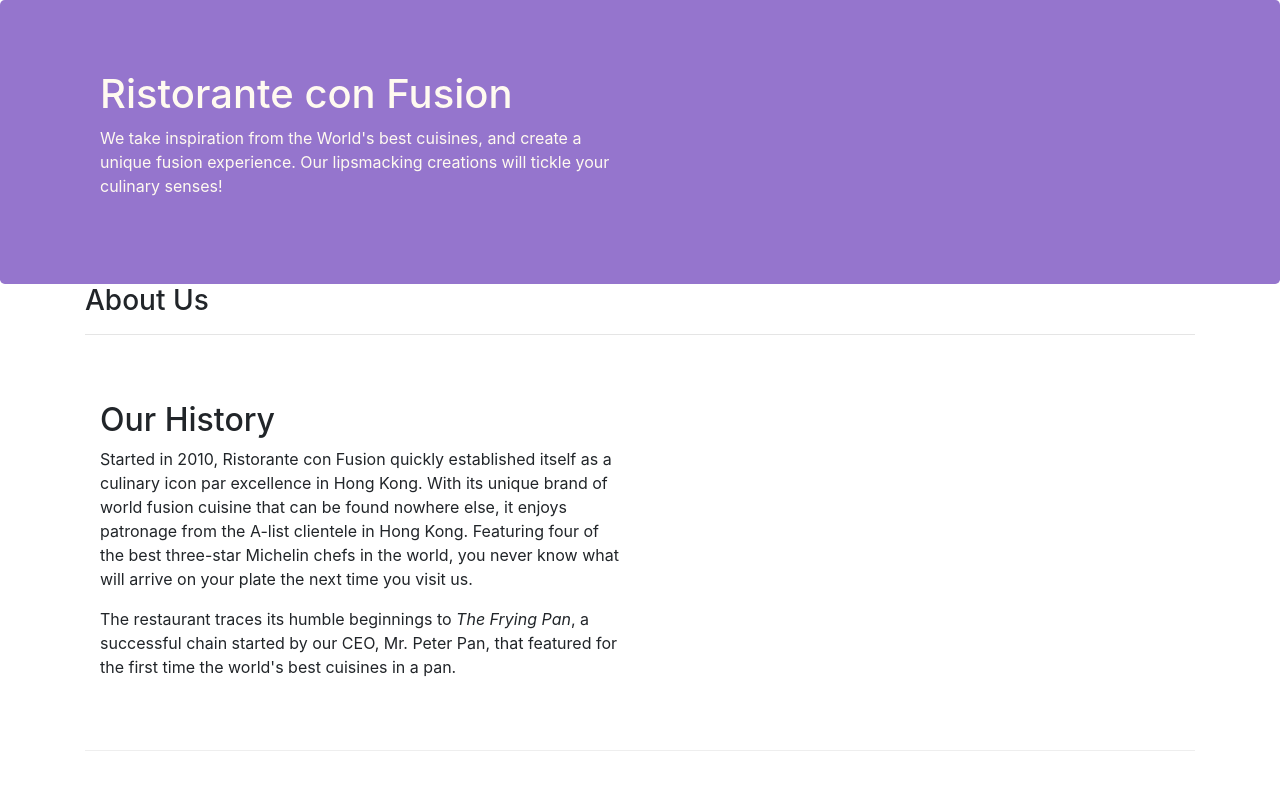
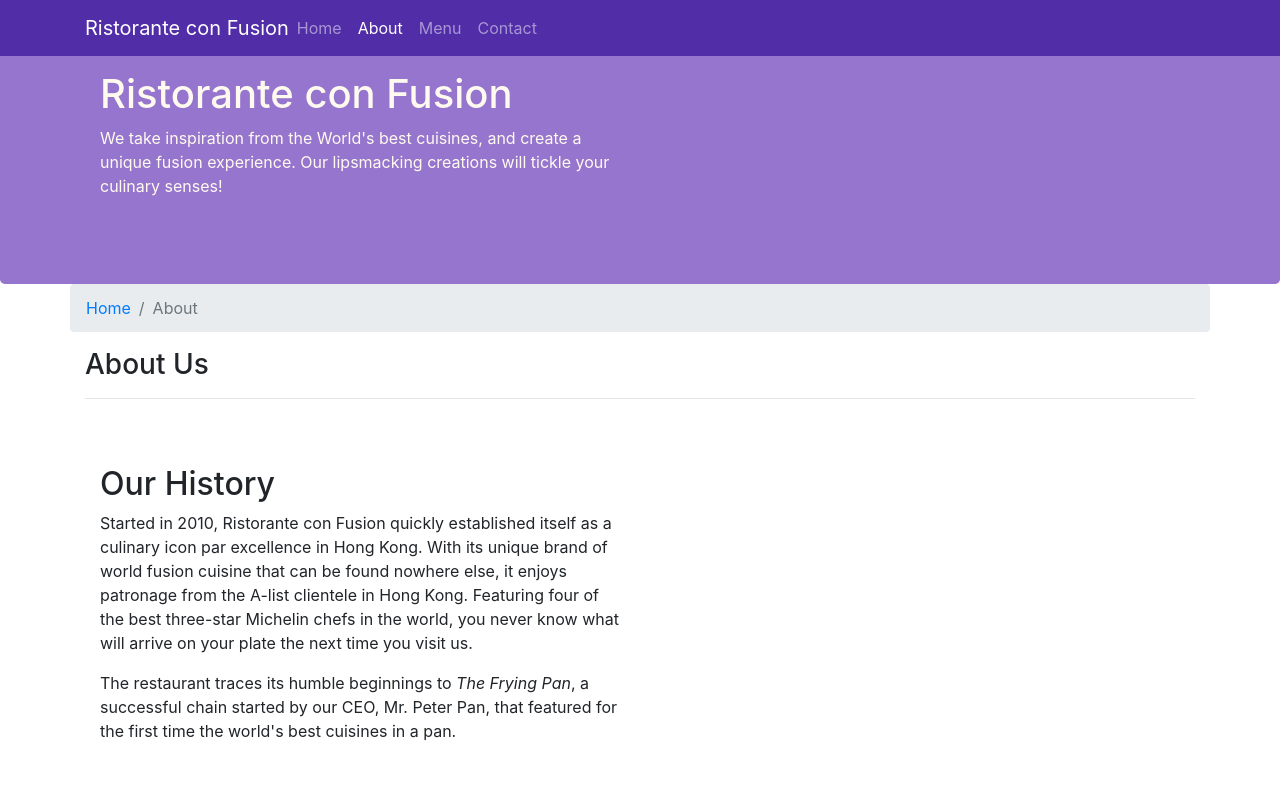
Before and after one commit to thinlines/bootstrap-course, a website: page aboutus.html in a window 1280 px wide. Shown: the top 798 px of the page. Drawn offline with nearby package versions, Linux system fonts and the light colour scheme.

Commit message:
add navbar and breadcrumbs
Other changes include changing the color of the navbar and updating
the links in the footer.

```diff
--- a/aboutus.html
+++ b/aboutus.html
@@ -7,11 +7,29 @@
     <meta http-equiv="x-ua-compatible" content=="ie=edge">
     <link rel="stylesheet" href="node_modules/bootstrap/dist/css/bootstrap.min.css">
     <link rel="stylesheet" href="css/styles.css">
-    <title>Ristorante Con Fusion: About Us</title>
+    <title>Ristorante con Fusion: About Us</title>
 
 </head>
 
 <body>
+
+	<nav class="navbar navbar-dark navbar-expand-sm fixed-top">
+		<div class="container">
+			<button class="navbar-toggler" type="button" data-toggle="collapse" data-target="#Navbar">
+				<span class="navbar-toggler-icon"></span>
+			</button>
+			<a class="navbar-brand mr-auto" href="#">Ristorante con Fusion</a>
+			<div class="collapse navbar-collapse" id="Navbar">
+				<ul class="navbar-nav mr-auto">
+					<li class="nav-item"><a class="nav-link" href="/">Home</a></li>
+					<li class="nav-item"><a class="nav-link active" href="#">About</a></li>
+					<li class="nav-item"><a class="nav-link" href="#">Menu</a></li>
+					<li class="nav-item"><a class="nav-link" href="#">Contact</a></li>
+				</ul>
+			</div>
+		</div>
+	</nav>
+
 
     <header class="jumbotron">
         <div class="container">
@@ -28,6 +46,10 @@
 
     <div class="container">
         <div class="row">
+        	<ol class="col-12 breadcrumb">
+        		<li class="breadcrumb-item"><a href="/index.html">Home</a></li>
+        		<li class="breadcrumb-item active">About</li>
+        	</ol>
             <div class="col">
                <h3>About Us</h3>
                <hr>
@@ -67,7 +89,7 @@
                 <div class="col-4 offset-1 col-sm-2">
                     <h5>Links</h5>
                     <ul class="list-unstyled">
-                        <li><a href="#">Home</a></li>
+                        <li><a href="/">Home</a></li>
                         <li><a href="#">About</a></li>
                         <li><a href="#">Menu</a></li>
                         <li><a href="#">Contact</a></li>
@@ -97,7 +119,7 @@
            </div>
            <div class="row justify-content-center">
                 <div class="col-auto">
-                    <p>© Copyright 2018 Ristorante Con Fusion</p>
+                    <p>© Copyright 2018 Ristorante con Fusion</p>
                 </div>
            </div>
         </div>
--- a/css/styles.css
+++ b/css/styles.css
@@ -28,3 +28,11 @@
     margin:0px;
     color:#0f0f0f;
 }
+body {
+	padding 50px 0 0;
+	z-index: 0;
+}
+
+.navbar-dark {
+	background-color: #512da8;
+}
```
Also changed, not shown: index.html (+21 -4 lines).
